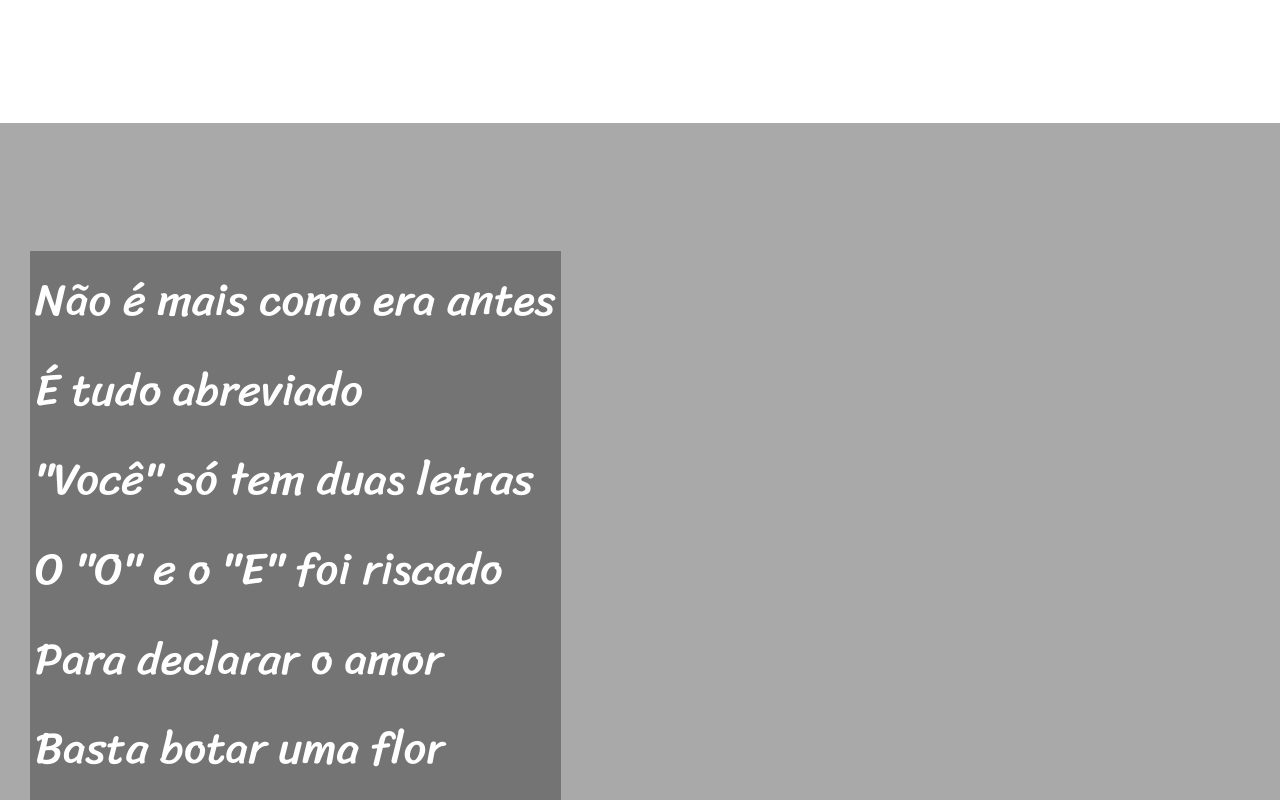
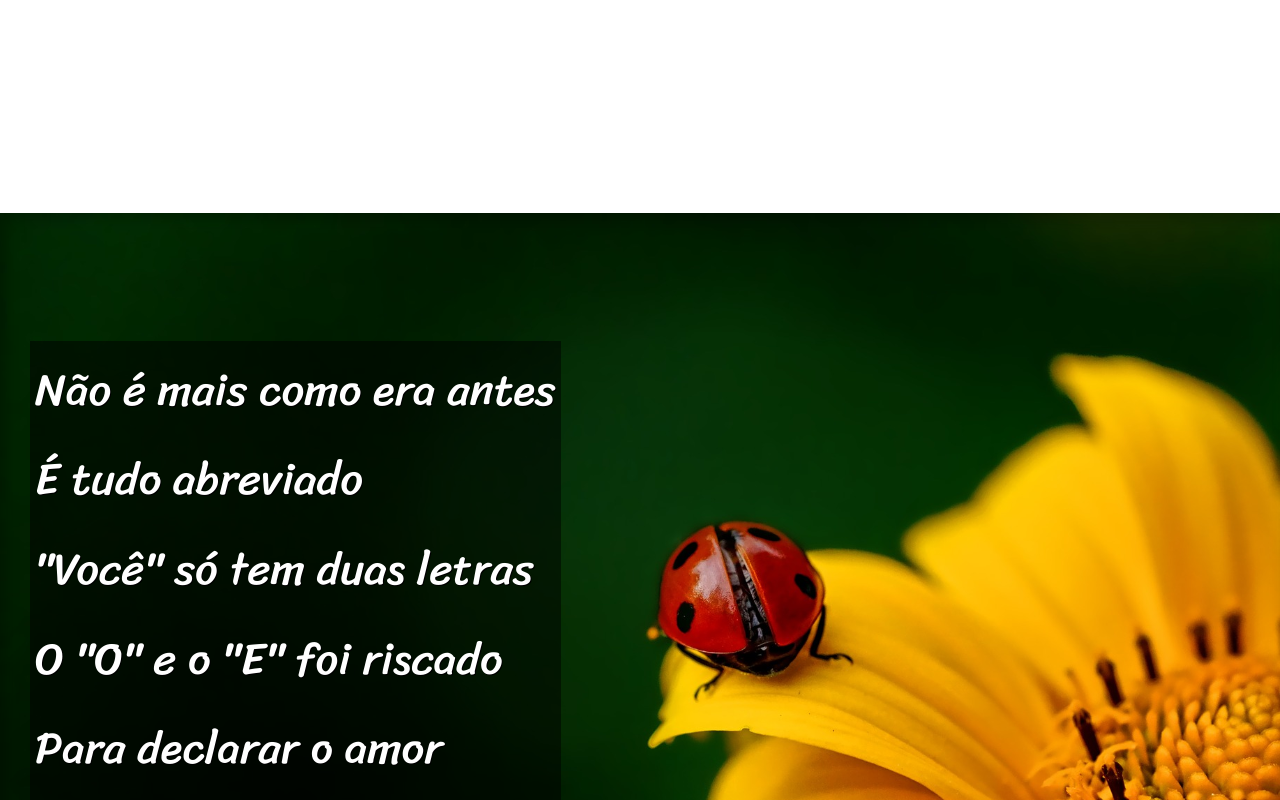
Before and after one commit to leonardoqxd/html-css, a plain HTML site: page Exercícios/Desafios/desafio-012/index.html in a window 1280 px wide. Shown: the part 1020-1820 px from the top of the page. Drawn offline with Linux system fonts and the light colour scheme.

Commit message:
Projeto Completo

```diff
--- a/Exercícios/Desafios/desafio-012/estilo/style.css
+++ b/Exercícios/Desafios/desafio-012/estilo/style.css
@@ -30,6 +30,7 @@ header > h1{
     font-variant: small-caps;
     font-family: var(--fonte2);
     font-size: 10vw;
+    letter-spacing: 5px;
 
 }
 header > p {
@@ -51,12 +52,29 @@ section.normal{
 section.imagem{
     background-color: darkgrey;
     color: white;
+    box-shadow: inset 6px 6px 13px 0px rgba(0, 0, 0, 0.25);
 
 }
 section.imagem > p{
     display: inline-block;
     padding: 5px;
-    background-color: rgba(0, 0, 0, 0.315);
+    background-color: rgba(0, 0, 0, 0.5);
+    text-shadow: 1px 1px 0px black;
+}
+
+section#img01{
+    background-image: url(../imagens/background001.jpg);
+    background-position: right center;
+    background-size: cover;
+    background-attachment: fixed;
+
+}
+
+section#img02{
+    background-image: url(../imagens/background002.jpg);
+    background-size: cover;
+    background-attachment: fixed;
+
 }
 section{
     padding-top: 10%;
@@ -66,6 +84,9 @@ section{
     font-family: var(--fonte3);
     font-size: 3.5vw;
 }
+section > p{
+    padding-bottom: 2em;
+}
 
 footer{
     background-color: black;
--- a/Exercícios/Desafios/desafio-012/index.html
+++ b/Exercícios/Desafios/desafio-012/index.html
@@ -26,7 +26,7 @@
     </p>
 </section>
 
-<section class="imagem">
+<section class="imagem" id="img01">
     <p>
         Não é mais como era antes <br>
         É tudo abreviado <br>
@@ -61,7 +61,7 @@
     </p>
 </section>
 
-<section class="imagem">
+<section class="imagem" id="img02">
     <p>
         Tenho saudade das cartas <br>
         Escritas com a própria mão <br>
```
